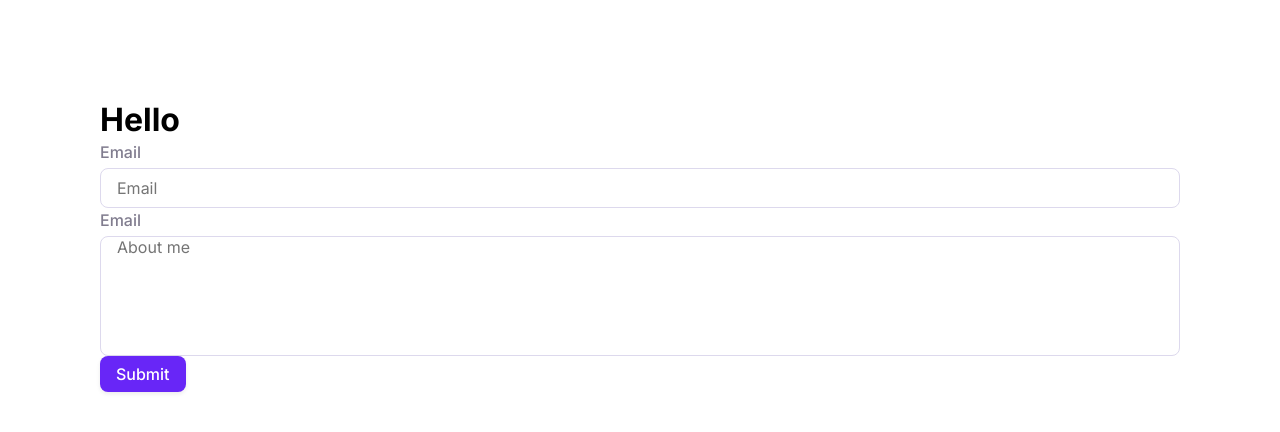
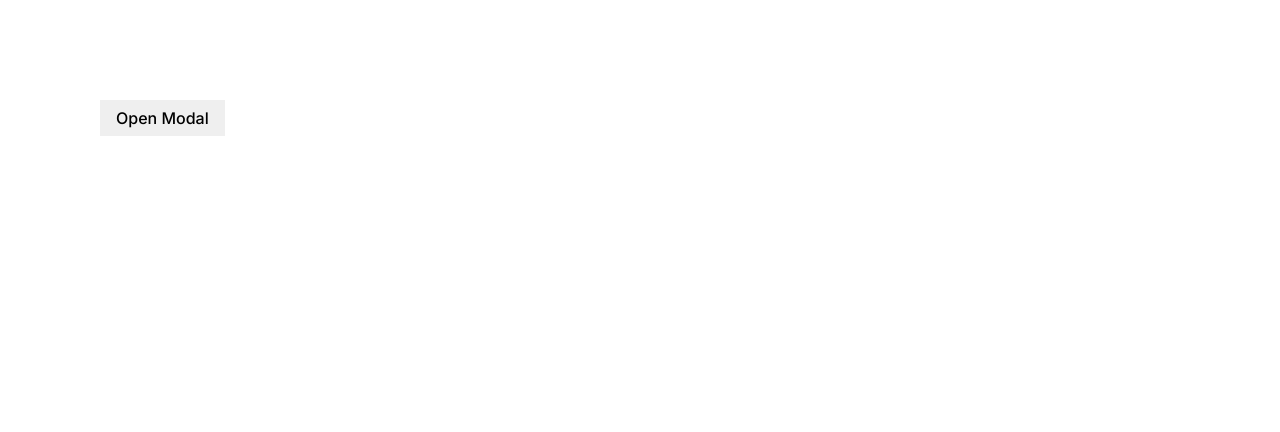
Before and after one commit to kulievtech/projectify-app-ui, a React (Create React App) app: page / in a window 1280 px wide. Shown: the top 432 px of the page. Built offline with nearby package versions, Linux system fonts and the light colour scheme.

Commit message:
Create Modal Component

```diff
--- a/src/App.tsx
+++ b/src/App.tsx
@@ -1,47 +1,40 @@
-import { useState, useId } from "react";
-import { Button, Typography, Input, Label } from "./design-system";
+import { useState } from "react";
+import { Button, Typography, Input, Modal } from "./design-system";
 
 const App = () => {
-    const [value, setValue] = useState<string>("");
-    const [text, setText] = useState<string>("");
+    const [showModal, setShowModal] = useState<boolean>(false);
 
-    const handleOnChange = (value: string) => {
-        console.log(value);
-        setValue(value);
-    };
-
-    const handleOnChangeTextarea = (value: string) => {
-        setText(value);
-    };
     return (
         <div style={{ padding: "100px" }}>
-            <Typography variant="h5">Hello</Typography>
-
-            <form onSubmit={() => alert(`${value} ${text}`)} noValidate>
+            <Button onClick={() => setShowModal(true)}>Open Modal</Button>
+            <Modal show={showModal} position="right">
+                <span onClick={() => setShowModal(false)}>X</span>
+                <form
+                    style={{
+                        display: "flex",
+                        flexDirection: "column",
+                        gap: "15px"
+                    }}
+                >
+                    <Typography variant="h6">Hello</Typography>
                     <Input
+                        placeholder="Email"
                         type="email"
-                    placeholder="Email"
-                    size="md"
+                        value=""
+                        onChange={(char) => console.log(char)}
                         shape="rounded"
-                    labelText="Email"
-                    onChange={handleOnChange}
-                    value={value}
+                        size="lg"
                     />
 
-                <Input
-                    type="textarea"
-                    placeholder="About me"
-                    size="md"
+                    <Button
+                        color="primary"
                         shape="rounded"
-                    labelText="Email"
-                    onChange={handleOnChangeTextarea}
-                    value={text}
-                />
-
-                <Button color="primary" shape="rounded">
+                        onClick={() => setShowModal(false)}
+                    >
                         Submit
                     </Button>
                 </form>
+            </Modal>
         </div>
     );
 };
--- /dev/null
+++ b/src/design-system/Modal/Modal.css
@@ -0,0 +1,31 @@
+.modal-overlay {
+    position: fixed;
+    height: 100%;
+    width: 100%;
+    top: 0;
+    right: 0;
+    background-color: var(--overlay-40);
+    display: flex;
+}
+
+.modal-overlay--center {
+    justify-content: center;
+    align-items: center;
+}
+
+.modal {
+    min-width: 37rem;
+    padding: var(--space-24);
+    background-color: var(--white);
+    border-radius: var(--border-radius-32);
+    box-shadow: var(--shadow-3xl);
+    transition: all 5s;
+}
+
+.modal-overlay--right {
+    justify-content: flex-end;
+}
+
+.modal-overlay--right .modal {
+    border-radius: 0;
+}
--- /dev/null
+++ b/src/design-system/Modal/Modal.tsx
@@ -0,0 +1,35 @@
+import React from "react";
+import { positionClassNames } from "./classnames";
+import "./Modal.css";
+import { trimWhiteSpaces } from "../utils";
+
+interface ModalProps {
+    show: boolean;
+    position: "center" | "right";
+    children: React.ReactNode;
+    className?: string;
+}
+
+const Modal: React.FC<ModalProps> = ({
+    show,
+    position,
+    className,
+    children
+}) => {
+    const positionClassName = positionClassNames[position];
+    const finalOverlayClassNames = trimWhiteSpaces(
+        `modal-overlay ${positionClassName} ${className || ""}`
+    );
+
+    return (
+        <>
+            {show ? (
+                <div className={finalOverlayClassNames}>
+                    <div className="modal">{children}</div>
+                </div>
+            ) : null}
+        </>
+    );
+};
+
+export { Modal };
--- /dev/null
+++ b/src/design-system/Modal/classnames.ts
@@ -0,0 +1,4 @@
+export const positionClassNames = {
+    center: "modal-overlay--center",
+    right: "modal-overlay--right"
+};
--- /dev/null
+++ b/src/design-system/Modal/index.ts
@@ -0,0 +1 @@
+export * from "./Modal";
--- a/src/design-system/index.ts
+++ b/src/design-system/index.ts
@@ -2,5 +2,6 @@ export * from "./Typography";
 export * from "./Button";
 export * from "./Input";
 export * from "./Label";
+export * from "./Modal";
 
 export * from "./utils";
```
Lines whose indentation alone changed are shown as unchanged.
